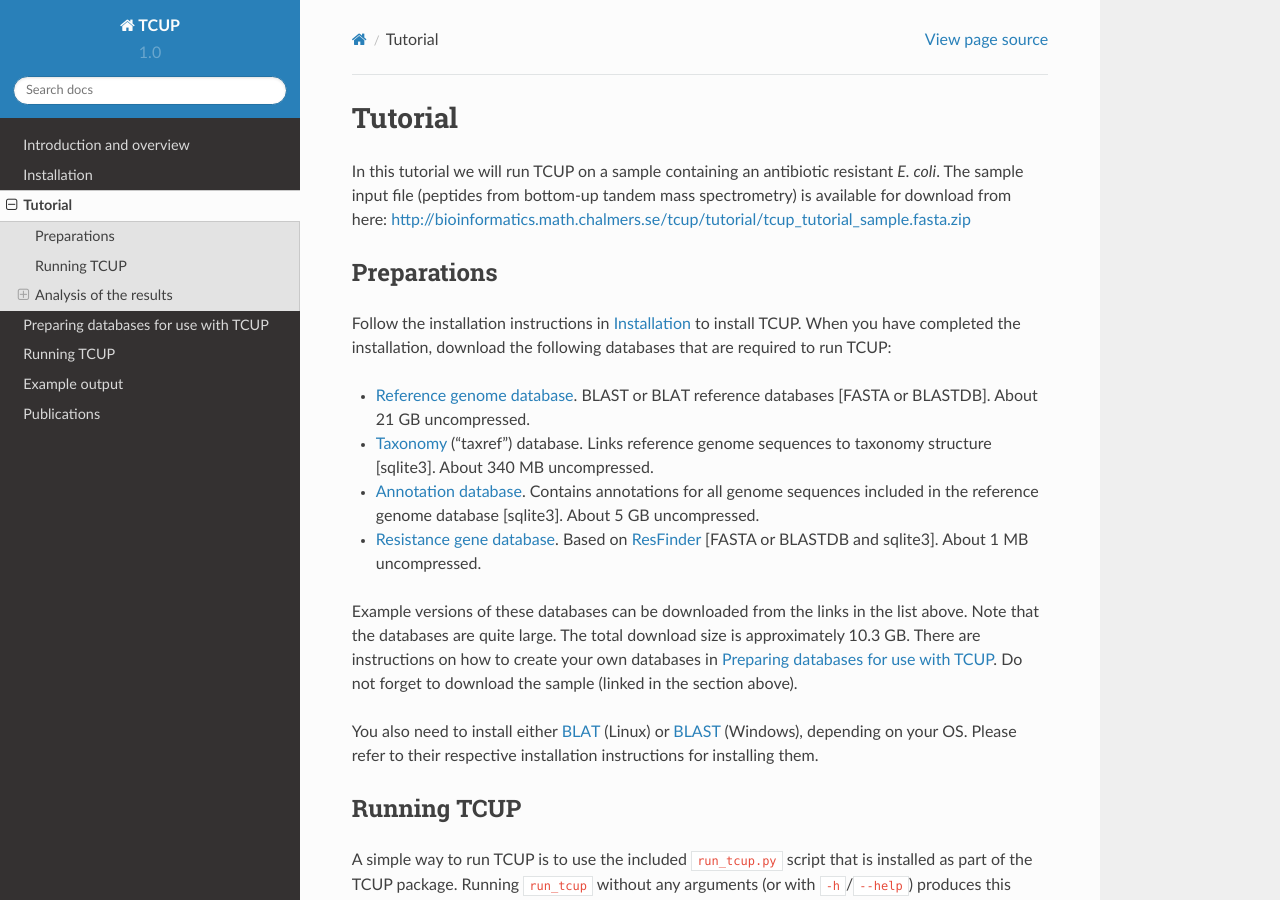
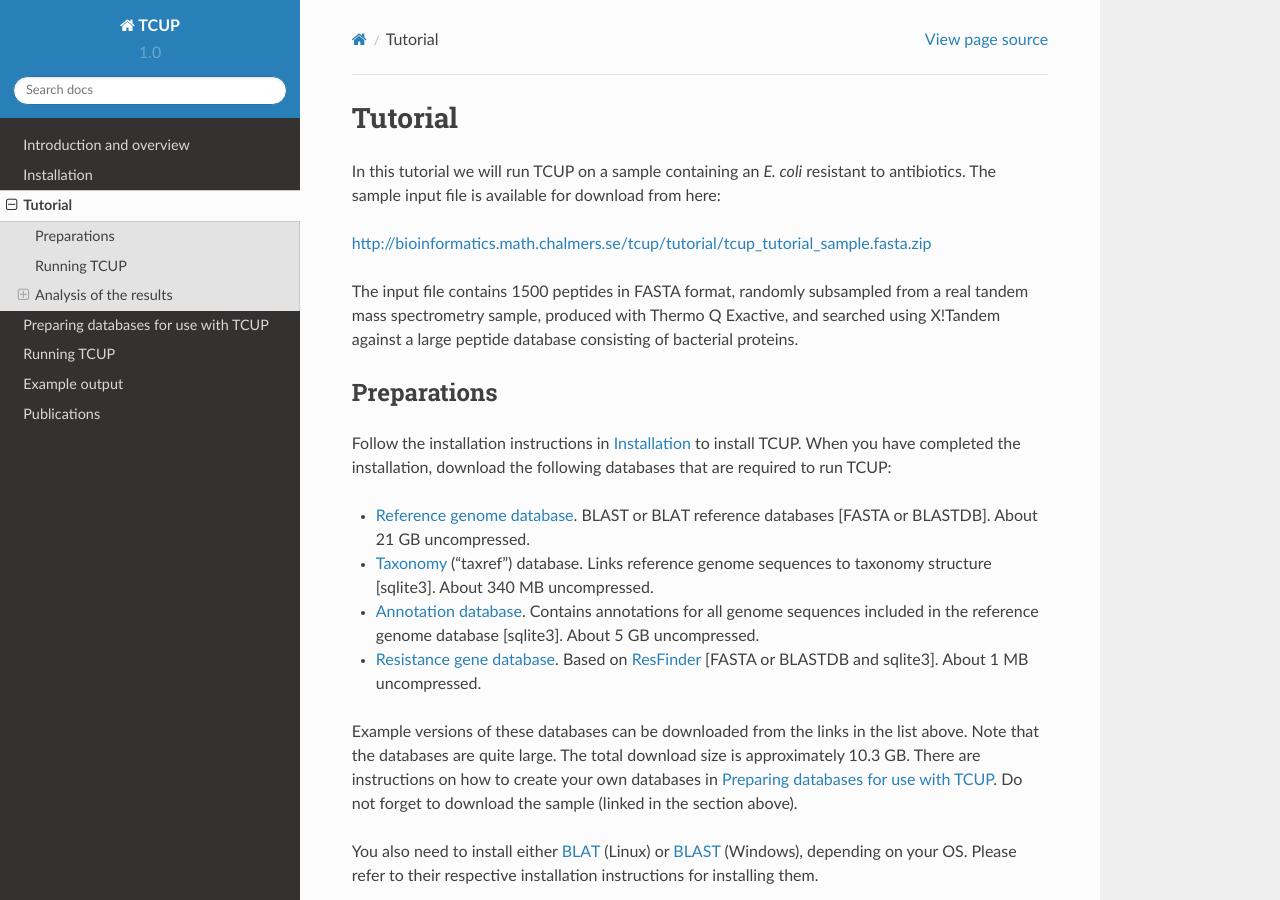
Before and after one commit to boulund/tcup, a Sphinx documentation site: the page built from docs/source/tutorial.rst, in a window 1280 px wide and 900 px high. Built offline with Sphinx 7.4.7 and the Read the Docs theme 2.0.0, drawn with Linux system fonts in a browser that asks for light colours.

Commit message:
Improved description of tutorial sample in docs.

```diff
--- a/docs/source/tutorial.rst
+++ b/docs/source/tutorial.rst
@@ -1,9 +1,14 @@
 Tutorial
 ========
-In this tutorial we will run |name| on a sample containing an antibiotic
-resistant *E. coli*. The sample input file (peptides from bottom-up tandem mass
-spectrometry) is available for download from here:
+In this tutorial we will run |name| on a sample containing an *E. coli*
+resistant to antibiotics. The sample input file is available for download from here:
+
 http://bioinformatics.math.chalmers.se/tcup/tutorial/tcup_tutorial_sample.fasta.zip
+
+The input file contains 1500 peptides in FASTA format, randomly subsampled from
+a real tandem mass spectrometry sample, produced with Thermo Q Exactive, and
+searched using X!Tandem against a large peptide database consisting of
+bacterial proteins.
 
 
 Preparations
```
